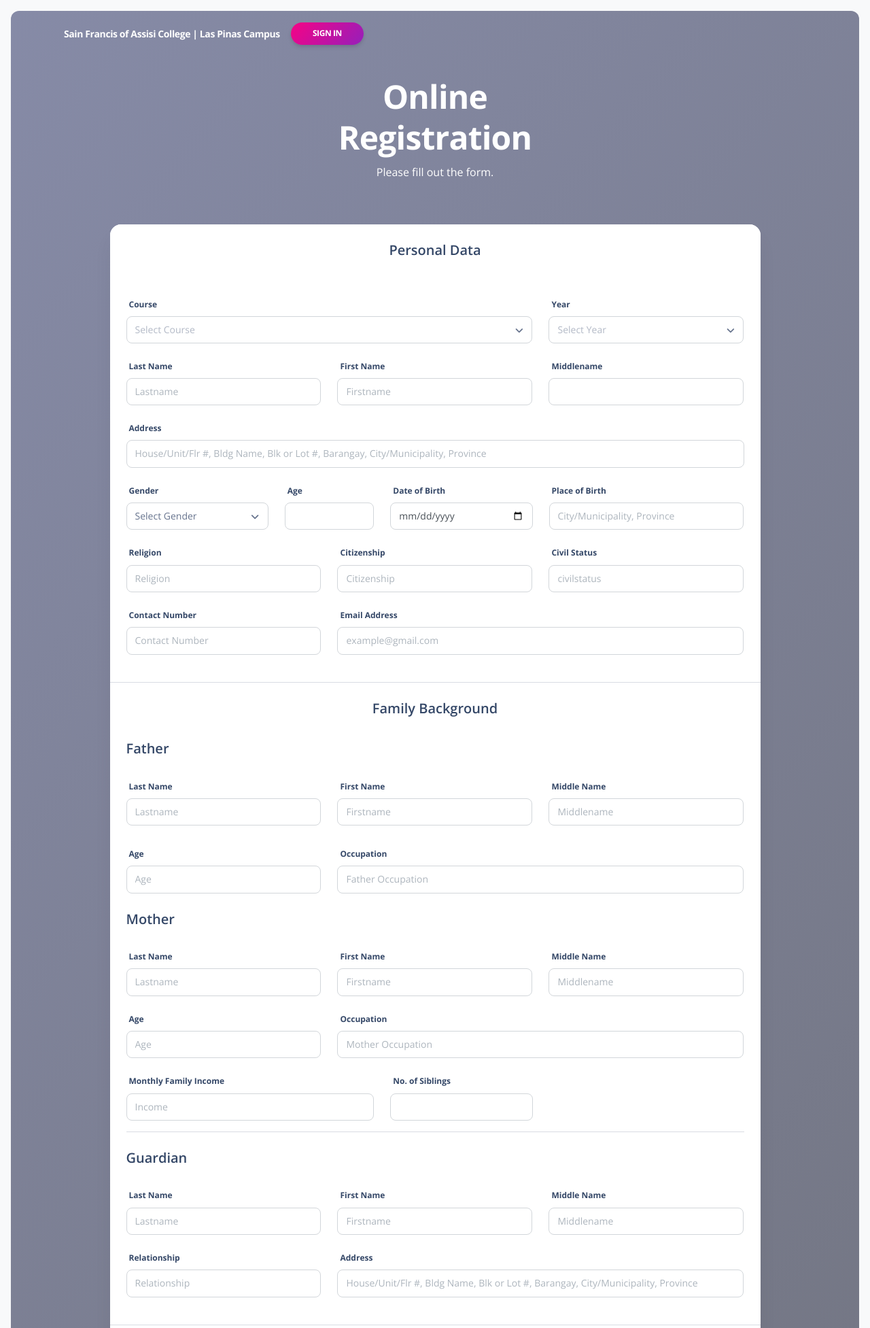
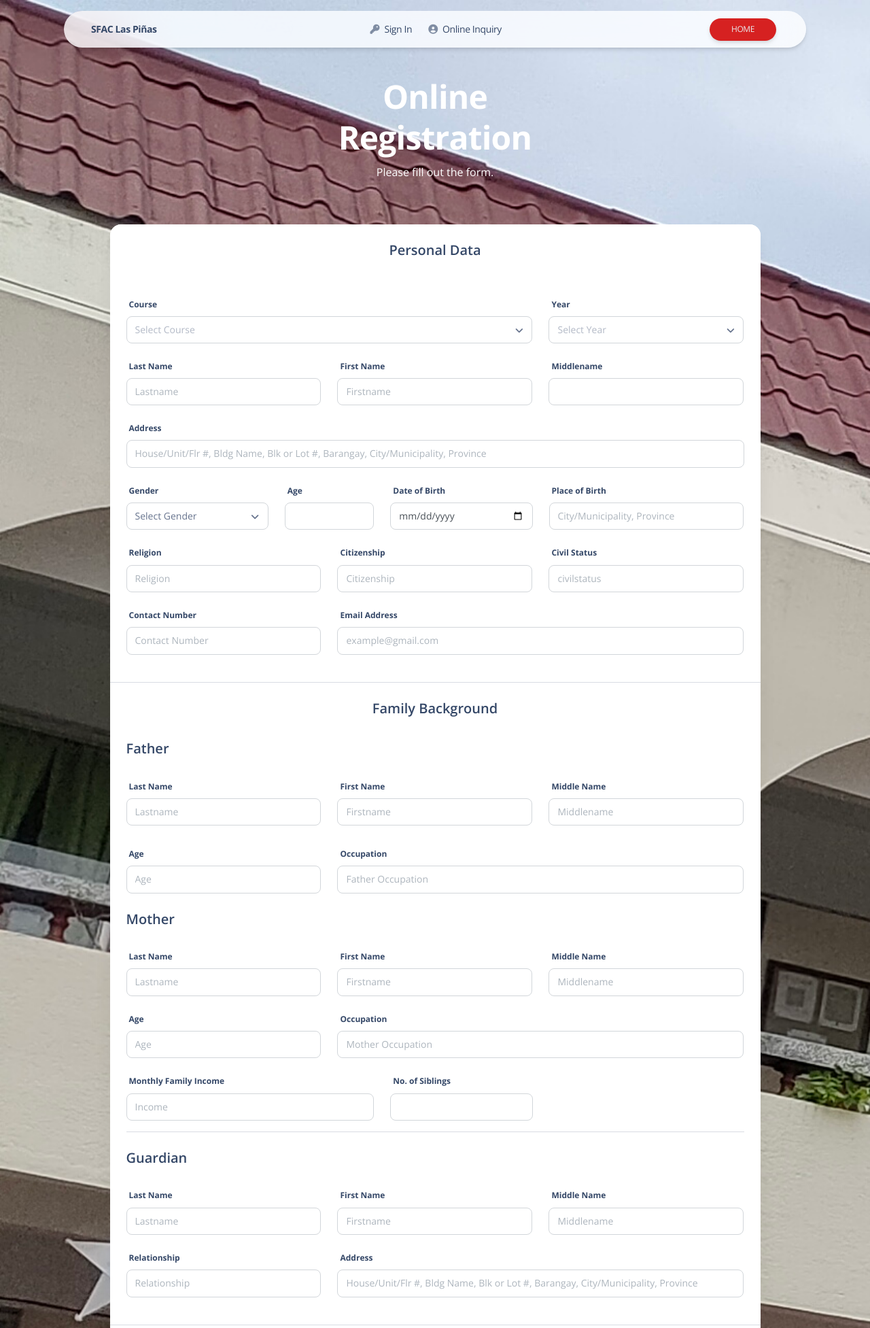
Before and after one commit to Playhard30/speciallp, a PHP site: page /pages/inquiry/online.inquiry.php in a window 1280 px wide. Shown: the top 1953 px of the page at 68% size. Run offline with PHP 8.4, Linux system fonts and the light colour scheme; data that the repository does not hold is empty; some libraries are stand-ins or nearby versions.

Commit message:
inquiry v.2 and frontend

```diff
--- a/pages/inquiry/online.inquiry.php
+++ b/pages/inquiry/online.inquiry.php
@@ -24,6 +24,7 @@ session_start();
 <style>
     html {
         overflow: scroll;
+        overflow-x: hidden;
     }
 </style>
 <title>
@@ -31,26 +32,71 @@ session_start();
 </title>
 </head>
 
-<body class="g-sidenav-show  bg-gray-100">
+<body class=""  style="background-image:url('../../assets/img/curved-images/sfaclp.jpg'); background-repeat:no-repeat; background-size:cover;">
+<div class="container position-sticky z-index-sticky top-0">
+        <div class="row">
+            <div class="col-12">
                 <!-- Navbar -->
-    <nav class="navbar navbar-expand-lg position-absolute top-0 z-index-3 w-100 shadow-none my-3  navbar-transparent mt-4">
-        <div class="container">
-            <a class="navbar-brand font-weight-bolder ms-lg-0 ms-3 text-white" href="../login/sign-in.php">
-                Sain Francis of Assisi College | Las Pinas Campus
+                <nav
+                    class="navbar navbar-expand-lg blur blur-rounded top-0 z-index-3 shadow position-absolute my-3 py-2 start-0 end-0 mx-4">
+                    <div class="container-fluid">
+                        <a class="navbar-brand font-weight-bolder ms-lg-0 ms-3 " href="../dashboard/index.php">
+                            SFAC Las Piñas
                         </a>
-            <div class="collapse navbar-collapse w-100 pt-3 pb-2 py-lg-0" id="navigation">
+                        <button class="navbar-toggler shadow-none ms-2" type="button" data-bs-toggle="collapse"
+                            data-bs-target="#navigation" aria-controls="navigation" aria-expanded="false"
+                            aria-label="Toggle navigation">
+                            <span class="navbar-toggler-icon mt-2">
+                                <span class="navbar-toggler-bar bar1"></span>
+                                <span class="navbar-toggler-bar bar2"></span>
+                                <span class="navbar-toggler-bar bar3"></span>
+                            </span>
+                        </button>
+                        <div class="collapse navbar-collapse" id="navigation">
+                            <ul class="navbar-nav mx-auto">
+                                <!-- <li class="nav-item">
+                                    <a class="nav-link d-flex align-items-center me-2 active" aria-current="page"
+                                        href="../pages/dashboard.html">
+                                        <i class="fa fa-chart-pie opacity-6 text-dark me-1"></i>
+                                        Dashboard
+                                    </a>
+                                </li>
+                                <li class="nav-item">
+                                    <a class="nav-link me-2" href="../pages/profile.html">
+                                        <i class="fa fa-user opacity-6 text-dark me-1"></i>
+                                        Profile
+                                    </a>
+                                </li> -->
+
+                                <li class="nav-item">
+                                    <a class="nav-link me-2" href="../dashboard/index.php">
+                                        <i class="fas fa-key opacity-6 text-dark me-1"></i>
+                                        Sign In
+                                    </a>
+                                </li>
+                                <li class="nav-item">
+                                    <a class="nav-link me-2" href="../inquiry/online.inquiry.php">
+                                        <i class="fas fa-user-circle opacity-6 text-dark me-1"></i>
+                                        Online Inquiry
+                                    </a>
+                                </li>
+                            </ul>
                             <ul class="navbar-nav d-lg-block d-none">
                                 <li class="nav-item">
-                        <a href="../login/sign-in.php" class="btn btn-sm  bg-gradient-primary  btn-round mb-0 me-1" onclick="smoothToPricing('pricing-soft-ui')">Sign In</a>
+                                    <a href="#" class="btn btn-sm btn-round mb-0 me-1 text-light"
+                                        style="background-color: #d62121 !important;">Home</a>
                                 </li>
                             </ul>
                         </div>
                     </div>
                 </nav>
                 <!-- End Navbar -->
+            </div>
+        </div>
+    </div>
     <section class="min-vh-100 mb-8">
         <div class="page-header align-items-start min-vh-50 pt-5 pb-11 m-3 border-radius-lg">
-            <span class="mask bg-gradient-dark opacity-6"></span>
+
             <div class="container">
                 <div class="row justify-content-center">
                     <div class="col-lg-5 text-center mx-auto">
@@ -58,9 +104,9 @@ session_start();
                         <p class="text-lead text-white">Please fill out the form.</p>
                     </div>
                 </div>
-                <div class="container-fluid py-4">
-                    <div class="col-lg-11 mt-lg-0 mt-4 mx-auto">
-                        <form method="POST" enctype="multipart/form-data" action="inquiryData/ctrl.add.inquiry.php" class="card mt-4" id="basic-info">
+                <div class="container-fluid py-4" >
+                    <div class="col-lg-11 mt-lg-0 mt-4 mx-auto" >
+                        <form method="POST" enctype="multipart/form-data" action="inquiryData/ctrl.add.inquiry.php" class="card mt-4" id="basic-info" >
                             <div class="card-header text-center">
                                 <h5>Personal Data</h5>
                             </div>
@@ -449,7 +495,7 @@ session_start();
     </section>
 
     <!-- -------- START FOOTER 3 w/ COMPANY DESCRIPTION WITH LINKS & SOCIAL ICONS & COPYRIGHT ------- -->
-
+    <?php include '../../includes/footer.php'; ?>
     <!-- -------- END FOOTER 3 w/ COMPANY DESCRIPTION WITH LINKS & SOCIAL ICONS & COPYRIGHT ------- -->
     <!--   Core JS Files   -->
     <?php include '../../includes/scripts.php'; ?>
```
Also changed, not shown: pages/inquiry/list.inquiry.php (+13 -4 lines), pages/login/sign-in.php (+19 -48 lines), assets/img/curved-images/awit.jpg (added), assets/img/curved-images/original_copy.jpg (added), assets/img/curved-images/sfaclp.jpg (added), assets/img/curved-images/sfaclp1.jpg (added). Lines whose indentation alone changed are shown as unchanged.
